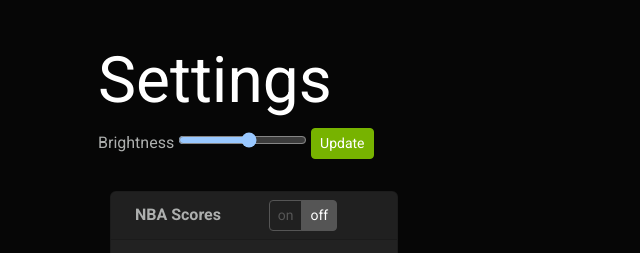
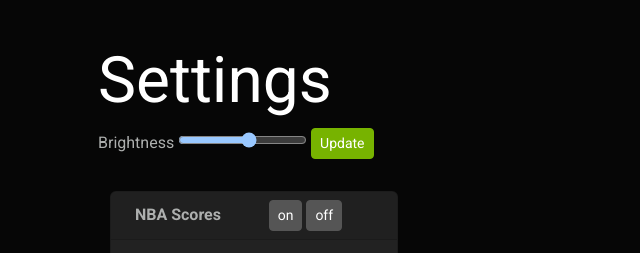
Before and after one commit to nanhoes/NBA-scoreboard, a Flask app: template client/templates/index.html in a window 1280 px wide. Shown: the part 85-338 px from the top of the page, without its empty margins (0-640 px from the left). Run offline with Flask 2, Linux system fonts and the light colour scheme; the template is opened without the code that fills it, so the values that code supplies are empty; some libraries are stand-ins or nearby versions.

Commit message:
Update index.html

```diff
--- a/client/templates/index.html
+++ b/client/templates/index.html
@@ -83,12 +83,8 @@
 			<div class="card bg-light mb-3" style="max-width: 18rem;">
   			<div class="card-header">
           <label class="form-check-label" for="flexSwitchCheckChecked"><b> &nbsp; NBA Scores&nbsp;&nbsp;&nbsp;&nbsp;&nbsp;&nbsp;&nbsp;&nbsp;&nbsp;&nbsp;&nbsp;</b></label>
-						<div class="btn-group" role="group" aria-label="Basic radio toggle button group">
- 					 		<input type="radio" class="btn-check" name="NBA" id="btnradio1" autocomplete="off" checked="" value="on" onChange="this.form.submit()">
-              <label class="btn btn-outline-secondary btn-sm" for="btnradio1">on</label>
-  						<input type="radio" class="btn-check" name="NBA" id="btnradio3" autocomplete="off" checked="" value="off" onChange="this.form.submit()">
-              <label class="btn btn-outline-secondary btn-sm" for="btnradio3">off</label>
-						</div>
+        <input {% if NBA=='on' %} disabled="disabled"{% endif %} type="submit" name="NBA" class="btn btn-secondary btn-sm" value="on"></input>
+        <input {% if NBA=='off' %} disabled="disabled"{% endif %} type="submit" name="NBA" class="btn btn-secondary btn-sm" value="off"></input>
         </div>
       <div class="card-body">
         <div class="text-center">
```
